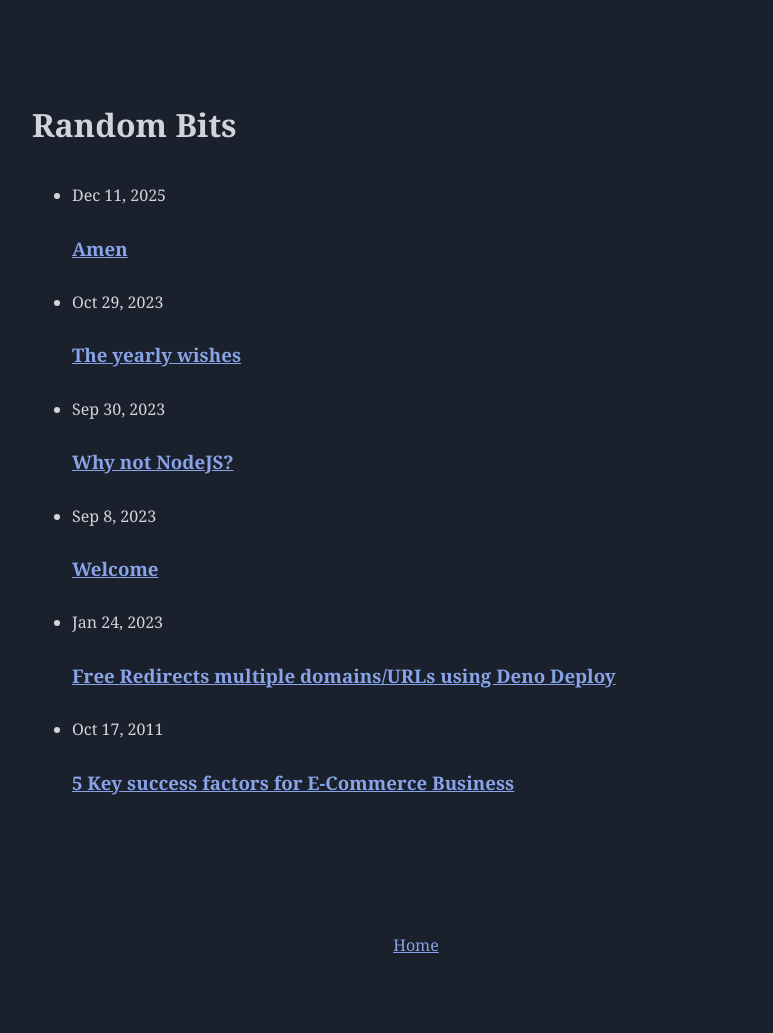
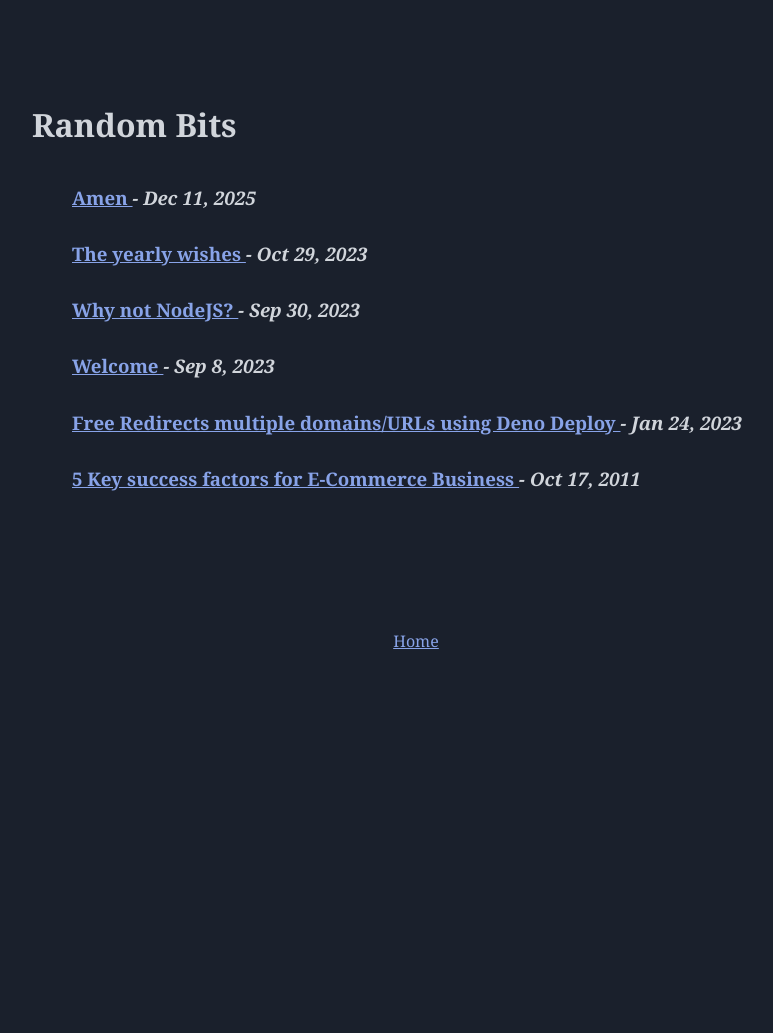
Before and after one commit to ankit7/ankit7.github.io, a Jekyll site: the page built from index.md, in a window 1280 px wide. Shown: the whole page, without its empty margins (224-997 px from the left). Built offline with Jekyll 4.4.1, drawn with Linux system fonts in a browser that asks for light colours; our own code applies the rules of GitHub Pages for plain Markdown files; after the commit the page ends 900 px from its top, so only the background shows below that.

Commit message:
Updates home

```diff
--- a/_config.yml
+++ b/_config.yml
@@ -10,3 +10,4 @@ permalink: /:slug/
 theme: minima
 plugins:
   - jekyll-feed
+show_excerpts: true
--- a/_layouts/home.html
+++ b/_layouts/home.html
@@ -24,16 +24,10 @@ layout: default
   <ul class="post-list">
     {%- assign date_format = site.minima.date_format | default: "%b %-d, %Y" -%}
     {%- for post in posts -%}
-    <li>
-      <span class="post-meta">{{ post.date | date: date_format }}</span>
-      <h3>
-        <a class="post-link" href="{{ post.url | relative_url }}">
+    <li style="list-style: none;">
+      <h3> <a class="post-link" href="{{ post.url | relative_url }}">
           {{ post.title | escape }}
-        </a>
-      </h3>
-      {%- if site.show_excerpts -%}
-      {{ post.excerpt }}
-      {%- endif -%}
+        </a> <em> - <span class="post-meta">{{ post.date | date: date_format }}</span></em></h3>
     </li>
     {%- endfor -%}
   </ul>
```
Also changed, not shown: _posts/2025-12-11-resume.md (+2 -2 lines).
